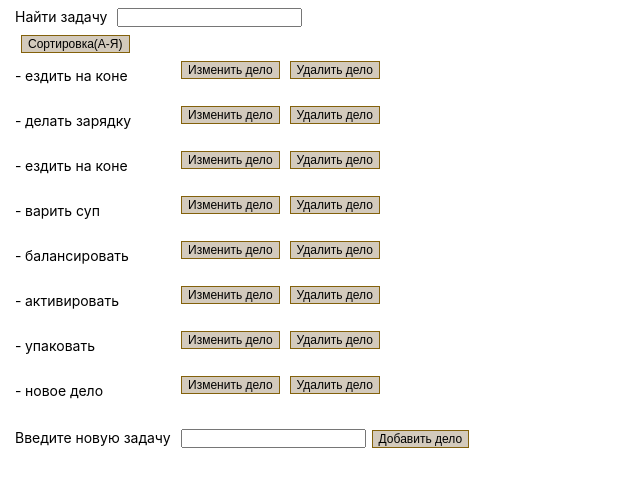
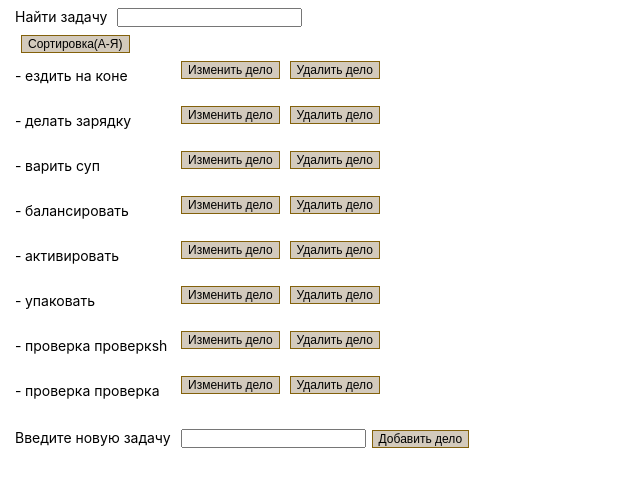
Before and after one commit to MartaDorokhova/server, a React (Create React App) app: page / in a window 1280 px wide. Shown: the top 486 px of the page, without its empty margins (0-640 px from the left). Built offline with nearby package versions, Linux system fonts and the light colour scheme; data requests are answered from the project's data file.

Commit message:
без сортировки и поиска

```diff
--- a/src/App.jsx
+++ b/src/App.jsx
@@ -1,12 +1,28 @@
 import { AddTask } from './add-task';
-import { useState } from 'react';
+import { useState, useEffect } from 'react';
 import { AppContext } from './context';
 import styles from './App.module.css';
 import { TasksList } from './tasks-list';
 
 export const App = () => {
+	const [toDos, setToDos] = useState([]);
+	const [isLoading, setIsLoading] = useState(false);
 	const [refreshToDosFlag, setRefreshToDosFlag] = useState();
 	const refreshToDos = () => setRefreshToDosFlag(!refreshToDosFlag);
+	const getToDo = (query) => {
+		fetch(`http://localhost:3004/todos?${new URLSearchParams(query)}`)
+			.then((loadedData) => loadedData.json())
+			.then((loadedToDos) => {
+				setToDos(loadedToDos);
+			})
+			.finally(() => setIsLoading(false));
+	};
+
+	useEffect(() => {
+		setIsLoading(true);
+		getToDo();
+	}, [refreshToDosFlag]);
+
 	const dispatch = (action) => {
 		const { type, payload } = action;
 		switch (type) {
@@ -23,6 +39,21 @@ export const App = () => {
 						refreshToDos(response);
 					});
 
+				break;
+			case 'UPDATE TASK':
+				fetch(`http://localhost:3004/todos/${payload.id}`, {
+					method: 'PUT',
+					headers: { 'Content-Type': 'application/json;charset=utf-8' },
+					body: JSON.stringify({
+						name: payload.name,
+					}),
+				})
+					.then((rawResponse) => rawResponse.json())
+					.then((response) => {
+						console.log(response);
+						refreshToDos();
+					});
+				console.log(payload.name);
 				break;
 			case 'DELETE TASK':
 				fetch(`http://localhost:3004/todos/${payload}`, {
@@ -41,7 +72,7 @@ export const App = () => {
 		}
 	};
 	return (
-		<AppContext.Provider value={{ dispatch }}>
+		<AppContext.Provider value={{ dispatch, toDos, isLoading, getToDo }}>
 			<div className={styles.app}>
 				<TasksList />
 				<AddTask />
--- a/src/db.json
+++ b/src/db.json
@@ -7,10 +7,6 @@
     {
       "name": "делать зарядку",
       "id": 4
-    },
-    {
-      "name": "ездить на коне",
-      "id": 5
     },
     {
       "name": "варить суп",
@@ -29,8 +25,12 @@
       "id": 9
     },
     {
-      "name": "новое дело",
+      "name": "проверка проверкsh",
       "id": 10
+    },
+    {
+      "name": "проверка проверка",
+      "id": 11
     }
   ]
 }
--- a/src/tasks-list.js
+++ b/src/tasks-list.js
@@ -1,15 +1,13 @@
-import { useEffect, useState, useContext } from 'react';
+import { useState, useContext } from 'react';
 import { AppContext } from './context';
 import styles from './App.module.css';
 
 export const TasksList = () => {
-	const [toDos, setToDos] = useState([]);
-	const [isLoading, setIsLoading] = useState(false);
 	const [isDeleting, setIsDeleting] = useState(false);
 	const [isChanging, setIsChanging] = useState({ what: false, id: 'id' });
-	const [refreshToDosFlag, setRefreshToDosFlag] = useState();
-	const [updateInput, setUpdateInput] = useState(false);
-	const { dispatch } = useContext(AppContext);
+	const [updateInput, setUpdateInput] = useState();
+	const { dispatch, toDos, getToDo, isLoading } = useContext(AppContext);
+
 	const handleUpdateChange = (event, id) => {
 		const toDo = toDos.filter((item) => item.id === id);
 		if (event.target.value) {
@@ -27,42 +25,14 @@ export const TasksList = () => {
 		getToDo({ _sort: 'name', _order: 'asc' });
 	};
 
-	const refreshToDos = () => setRefreshToDosFlag(!refreshToDosFlag);
-
-	const getToDo = (query) => {
-		fetch(`http://localhost:3004/todos?${new URLSearchParams(query)}`)
-			.then((loadedData) => loadedData.json())
-			.then((loadedToDos) => {
-				setToDos(loadedToDos);
-			})
-			.finally(() => setIsLoading(false));
-	};
-
-	useEffect(() => {
-		setIsLoading(true);
-		getToDo();
-	}, [refreshToDosFlag]);
-
 	const requestChangeDeal = (id) => {
 		setIsChanging({ what: true, id });
+		setUpdateInput();
 	};
 	const requestUpdateDeal = (id) => {
 		if (updateInput) {
-			fetch(`http://localhost:3004/todos/${id}`, {
-				method: 'PUT',
-				headers: { 'Content-Type': 'application/json;charset=utf-8' },
-				body: JSON.stringify({
-					name: updateInput,
-				}),
-			})
-				.then((rawResponse) => rawResponse.json())
-				.then((response) => {
-					console.log('Дело обновлено:', response);
-					refreshToDos();
-				})
-				.finally(() => {
-					setIsChanging({ what: false, id });
-				});
+			dispatch({ type: 'UPDATE TASK', payload: { name: updateInput, id: id } });
+			console.log('updateInput', updateInput);
 		}
 		setIsChanging({ what: false, id });
 	};
```
